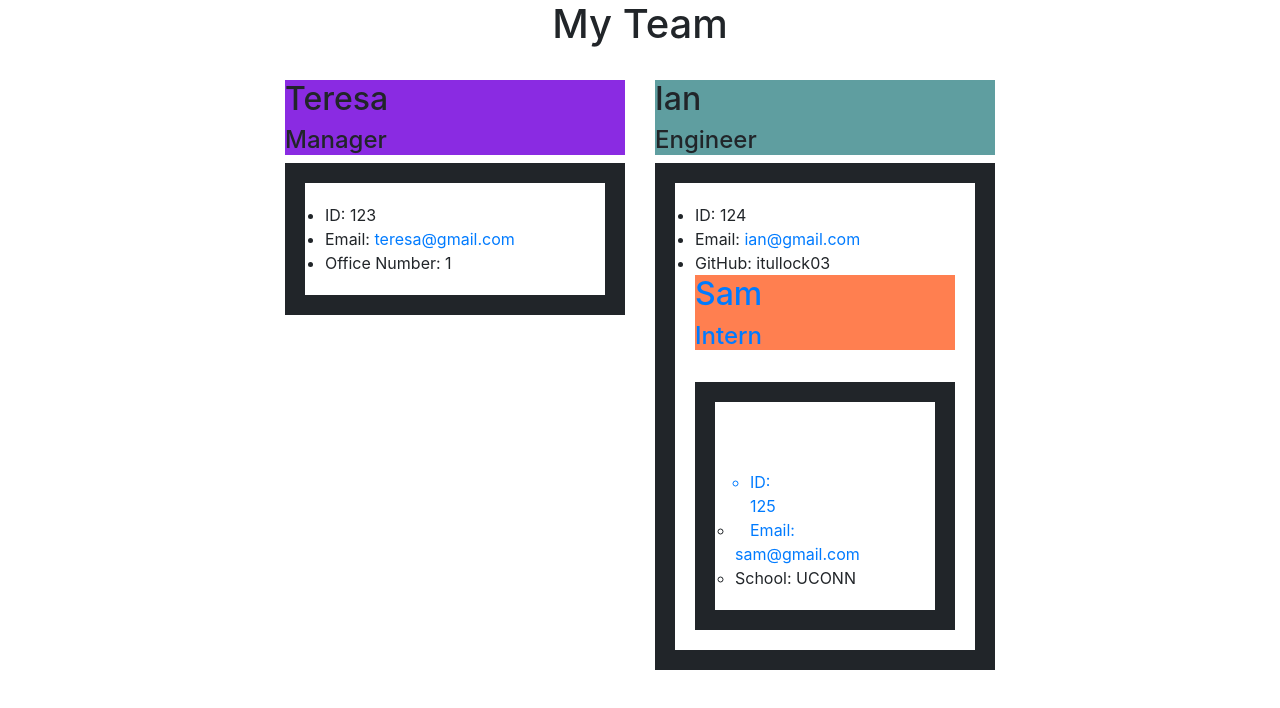
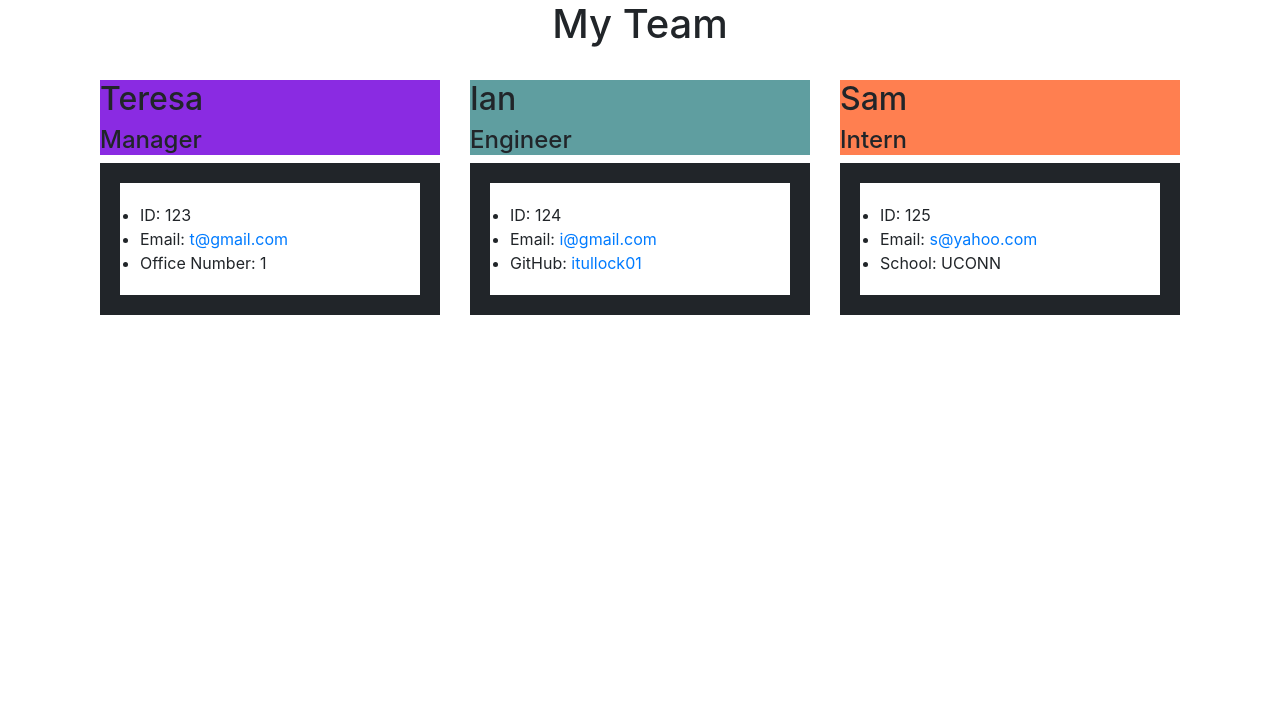
Before and after one commit to tcampbell01/Team-Profile-Generator, a website: page output/RenderedHTML.html in a window 1280 px wide. Drawn offline with nearby package versions, Linux system fonts and the light colour scheme.

Commit message:
just making sure

```diff
--- a/output/RenderedHTML.html
+++ b/output/RenderedHTML.html
@@ -39,7 +39,7 @@
             <div class="card-body">
             <ul class = "list-group">
                 <li class="id">ID: 123</li>
-                <li class="email">Email: <a href="mailto:teresa@gmail.com">teresa@gmail.com</a></li>
+                <li class="email">Email: <a href="mailto:t@gmail.com">t@gmail.com</a></li>
                 <li class="office">Office Number: 1</li>
                 </ul>
         </div>
@@ -53,8 +53,8 @@
         <div class="card-body">
         <ul class = "list-group">
             <li class="id">ID: 124</li>
-            <li class="email">Email: <a href="mailto:ian@gmail.com">ian@gmail.com</a></li>
-            <li class="gitHub">GitHub: itullock03  <a href= "</li>
+            <li class="email">Email: <a href="mailto:i@gmail.com">i@gmail.com</a></li>
+            <li class="gitHub">GitHub: <a href="github.com/itullock01">itullock01</a></li>
         </ul>
     </div>
 </div>
@@ -67,7 +67,7 @@
         <div class="card-body">
         <ul class = "list-group">
             <li class="id">ID: 125</li>
-            <li class="email">Email: <a href="mailto:sam@gmail.com">sam@gmail.com</a></li>
+            <li class="email">Email: <a href="mailto:s@yahoo.com">s@yahoo.com</a></li>
             <li class="school">School: UCONN</li>
         </ul>
     </div>
```
